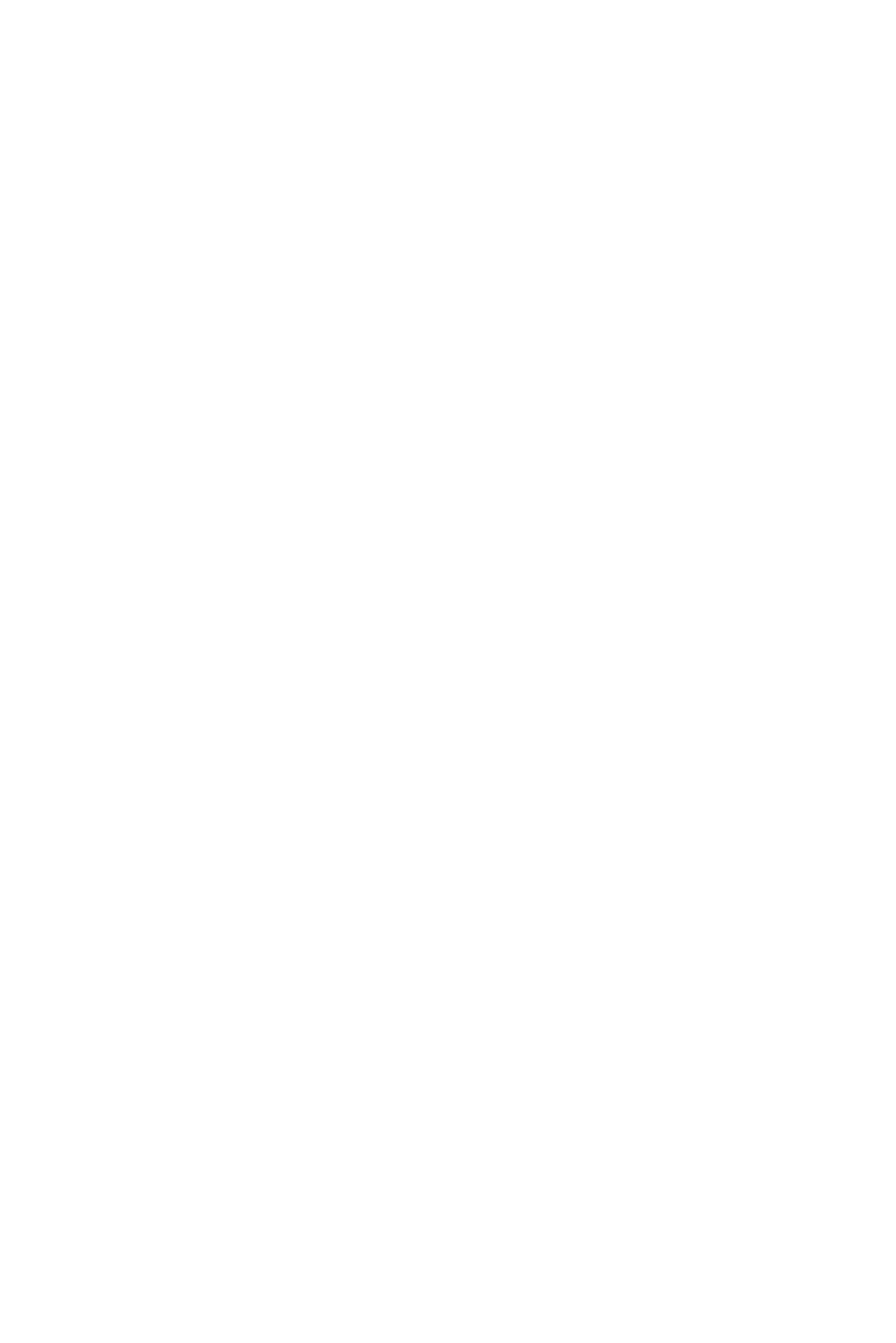
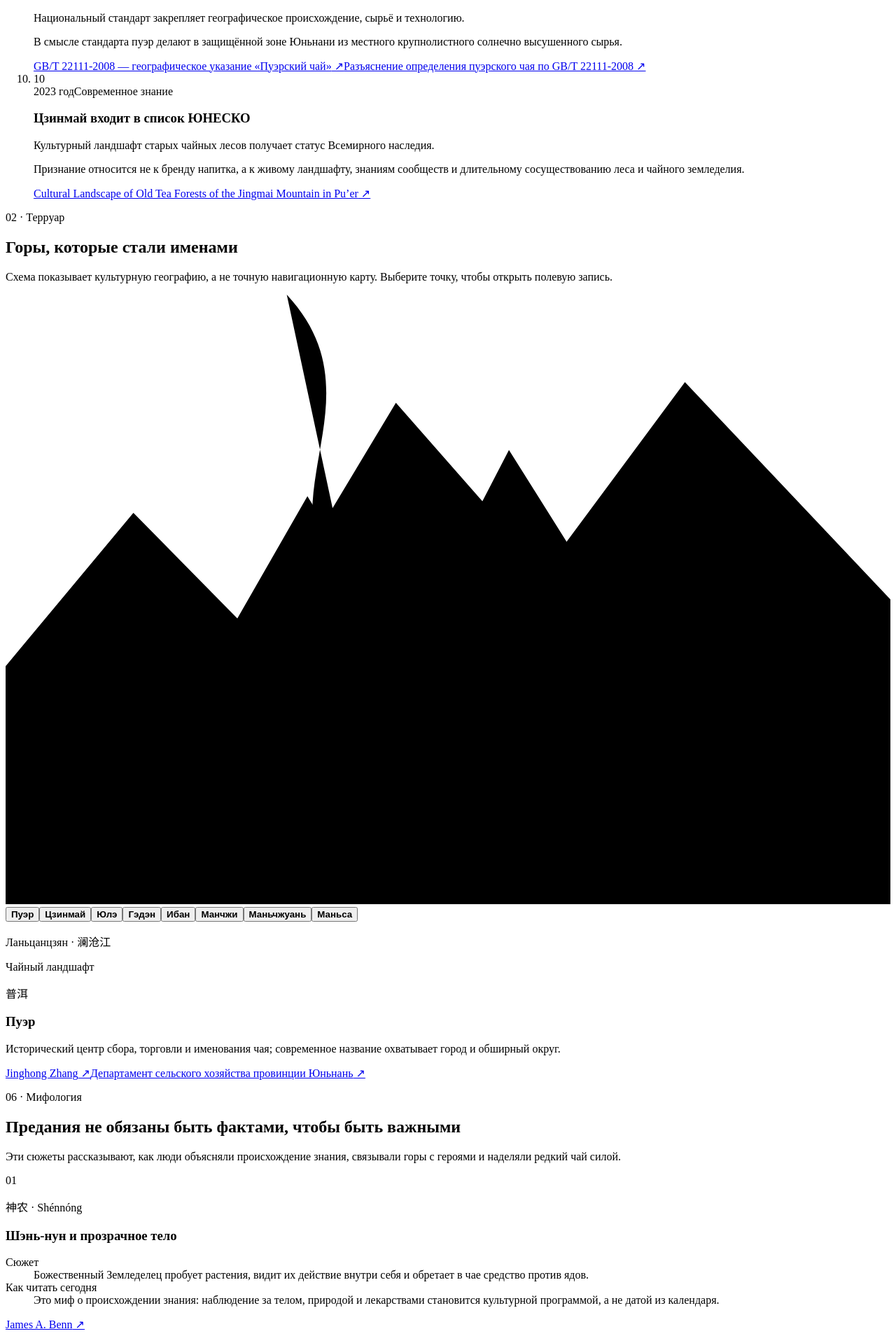
Before and after one commit to agent-axiom/cha, a React (Vite) app: page / in a window 1280 px wide. Shown: the part 2120-4039 px from the top of the page at 70% size. Before the commit the page ends 800 px from the top, so only its background shows below. Built offline with nearby package versions, Linux system fonts and the light colour scheme.

Commit message:
feat: trace the myths and mountains of puer

```diff
--- a/src/App.tsx
+++ b/src/App.tsx
@@ -1,7 +1,10 @@
 import { useState } from 'react'
 import type { TeaPath } from './content/types'
 import { Hero } from './components/Hero'
+import { HistoryTimeline } from './components/HistoryTimeline'
+import { MythologyCabinet } from './components/MythologyCabinet'
 import { SiteHeader } from './components/SiteHeader'
+import { TeaMountainsMap } from './components/TeaMountainsMap'
 
 export function App() {
   const [teaPath, setTeaPath] = useState<TeaPath>('sheng')
@@ -11,7 +14,9 @@ export function App() {
       <SiteHeader />
       <main>
         <Hero teaPath={teaPath} onTeaPathChange={setTeaPath} />
-        <div id="history" aria-hidden="true" />
+        <HistoryTimeline />
+        <TeaMountainsMap />
+        <MythologyCabinet />
       </main>
     </div>
   )
--- /dev/null
+++ b/src/components/HistoryTimeline.tsx
@@ -0,0 +1,55 @@
+import { history } from '../content/history'
+import { sourceById } from '../content/sources'
+import type { HistoryKind } from '../content/types'
+
+const kindLabels: Record<HistoryKind, string> = {
+  legend: 'Легенда',
+  source: 'Письменный источник',
+  modern: 'Современное знание',
+}
+export function HistoryTimeline() {
+  return (
+    <section className="story-section timeline-section" id="history" aria-labelledby="history-title">
+      <header className="section-heading">
+        <p className="eyebrow">01 · Корни</p>
+        <h2 id="history-title">История растёт не по прямой</h2>
+        <p>
+          Предание, документ и научный вывод — три разных способа помнить.
+          Мы сохраняем каждый, но не смешиваем их.
+        </p>
+      </header>
+
+      <ol className="timeline">
+        {history.map((entry, index) => (
+          <li className={`timeline__item timeline__item--${entry.kind}`} key={entry.id}>
+            <div className="timeline__marker" aria-hidden="true">
+              <span>{String(index + 1).padStart(2, '0')}</span>
+            </div>
+            <article>
+              <div className="timeline__meta">
+                <span className="timeline__date">{entry.date}</span>
+                <span className="timeline__kind">{kindLabels[entry.kind]}</span>
+              </div>
+              <h3>{entry.title}</h3>
+              <p className="timeline__summary">{entry.summary}</p>
+              <p className="timeline__detail">{entry.detail}</p>
+              <div className="source-links" aria-label="Источники записи">
+                {entry.sourceIds.map((sourceId) => {
+                  const source = sourceById.get(sourceId)
+                  if (!source) return null
+
+                  return (
+                    <a key={sourceId} href={source.href} target="_blank" rel="noreferrer">
+                      {source.title}
+                      <span aria-hidden="true"> ↗</span>
+                    </a>
+                  )
+                })}
+              </div>
+            </article>
+          </li>
+        ))}
+      </ol>
+    </section>
+  )
+}
--- /dev/null
+++ b/src/components/MythologyCabinet.tsx
@@ -0,0 +1,49 @@
+import { myths } from '../content/mythology'
+import { sourceById } from '../content/sources'
+
+export function MythologyCabinet() {
+  return (
+    <section className="story-section myths-section" id="myths" aria-labelledby="myths-title">
+      <header className="section-heading">
+        <p className="eyebrow">06 · Мифология</p>
+        <h2 id="myths-title">Предания не обязаны быть фактами, чтобы быть важными</h2>
+        <p>
+          Эти сюжеты рассказывают, как люди объясняли происхождение знания,
+          связывали горы с героями и наделяли редкий чай силой.
+        </p>
+      </header>
+
+      <div className="myth-grid">
+        {myths.map((myth, index) => (
+          <article className="myth-card" key={myth.id}>
+            <p className="myth-card__number">{String(index + 1).padStart(2, '0')}</p>
+            <p className="myth-card__han">{myth.chinese}</p>
+            <h3>{myth.title}</h3>
+            <dl>
+              <div>
+                <dt>Сюжет</dt>
+                <dd>{myth.story}</dd>
+              </div>
+              <div>
+                <dt>Как читать сегодня</dt>
+                <dd>{myth.reading}</dd>
+              </div>
+            </dl>
+            <div className="source-links" aria-label="Источники мифа">
+              {myth.sourceIds.map((sourceId) => {
+                const source = sourceById.get(sourceId)
+                if (!source) return null
+                return (
+                  <a key={sourceId} href={source.href} target="_blank" rel="noreferrer">
+                    {source.author}
+                    <span aria-hidden="true"> ↗</span>
+                  </a>
+                )
+              })}
+            </div>
+          </article>
+        ))}
+      </div>
+    </section>
+  )
+}
--- /dev/null
+++ b/src/components/TeaMountainsMap.tsx
@@ -0,0 +1,95 @@
+import { useState } from 'react'
+import { regions } from '../content/regions'
+import { sourceById } from '../content/sources'
+
+export function TeaMountainsMap() {
+  const [selectedId, setSelectedId] = useState(regions[0]?.id ?? '')
+  const selected = regions.find((region) => region.id === selectedId) ?? regions[0]
+
+  if (!selected) return null
+
+  return (
+    <section className="story-section map-section" id="geography" aria-labelledby="map-title">
+      <header className="section-heading section-heading--split">
+        <div>
+          <p className="eyebrow">02 · Терруар</p>
+          <h2 id="map-title">Горы, которые стали именами</h2>
+        </div>
+        <p>
+          Схема показывает культурную географию, а не точную навигационную карту.
+          Выберите точку, чтобы открыть полевую запись.
+        </p>
+      </header>
+
+      <div className="tea-map">
+        <div className="tea-map__canvas">
+          <svg
+            className="tea-map__relief"
+            viewBox="0 0 900 620"
+            role="img"
+            aria-labelledby="relief-title relief-description"
+          >
+            <title id="relief-title">Схематический рельеф юга Юньнани</title>
+            <desc id="relief-description">
+              Слои гор, река Ланьцанцзян и положения исторических чайных мест.
+            </desc>
+            <defs>
+              <linearGradient id="ridge-fill" x1="0" y1="0" x2="1" y2="1">
+                <stop offset="0" stopColor="currentColor" stopOpacity="0.08" />
+                <stop offset="1" stopColor="currentColor" stopOpacity="0.28" />
+              </linearGradient>
+              <filter id="soft-glow">
+                <feGaussianBlur stdDeviation="12" />
+              </filter>
+            </defs>
+            <path className="tea-map__mist" d="M75 430 C240 290 360 520 510 356 S730 205 860 315" />
+            <path className="tea-map__ridge" d="M0 485 L112 312 L193 404 L307 205 L405 365 L512 158 L625 338 L738 188 L900 422 L900 620 L0 620 Z" />
+            <path className="tea-map__ridge tea-map__ridge--far" d="M0 378 L130 222 L254 348 L397 110 L548 282 L691 89 L900 310 L900 620 L0 620 Z" />
+            <path className="tea-map__river" d="M286 0 C390 112 246 220 356 315 C448 394 320 501 419 620" />
+            <path className="tea-map__route" d="M238 359 C386 312 500 370 622 304 S760 279 841 346" />
+          </svg>
+
+          <div className="tea-map__markers" aria-label="Чайные места">
+            {regions.map((region) => (
+              <button
+                key={region.id}
+                className={`map-marker map-marker--${region.category}`}
+                type="button"
+                aria-pressed={selected.id === region.id}
+                aria-label={`${region.name}, ${region.chinese}`}
+                style={{ left: `${region.x}%`, top: `${region.y}%` }}
+                onClick={() => setSelectedId(region.id)}
+              >
+                <span aria-hidden="true" />
+                <strong>{region.name}</strong>
+              </button>
+            ))}
+          </div>
+          <p className="tea-map__river-label" aria-hidden="true">Ланьцанцзян · 澜沧江</p>
+        </div>
+
+        <article className="field-note" aria-live="polite" aria-atomic="true">
+          <p className="eyebrow">
+            {selected.category === 'mountain' ? 'Историческая гора' : 'Чайный ландшафт'}
+          </p>
+          <p className="field-note__han" aria-hidden="true">{selected.chinese}</p>
+          <h3>{selected.name}</h3>
+          <p>{selected.description}</p>
+          <div className="source-links" aria-label="Источники полевой записи">
+            {selected.sourceIds.map((sourceId) => {
+              const source = sourceById.get(sourceId)
+              if (!source) return null
+
+              return (
+                <a key={sourceId} href={source.href} target="_blank" rel="noreferrer">
+                  {source.author}
+                  <span aria-hidden="true"> ↗</span>
+                </a>
+              )
+            })}
+          </div>
+        </article>
+      </div>
+    </section>
+  )
+}
```
Also changed, not shown: 2 other files (tests, documents, lock files or other folders).
